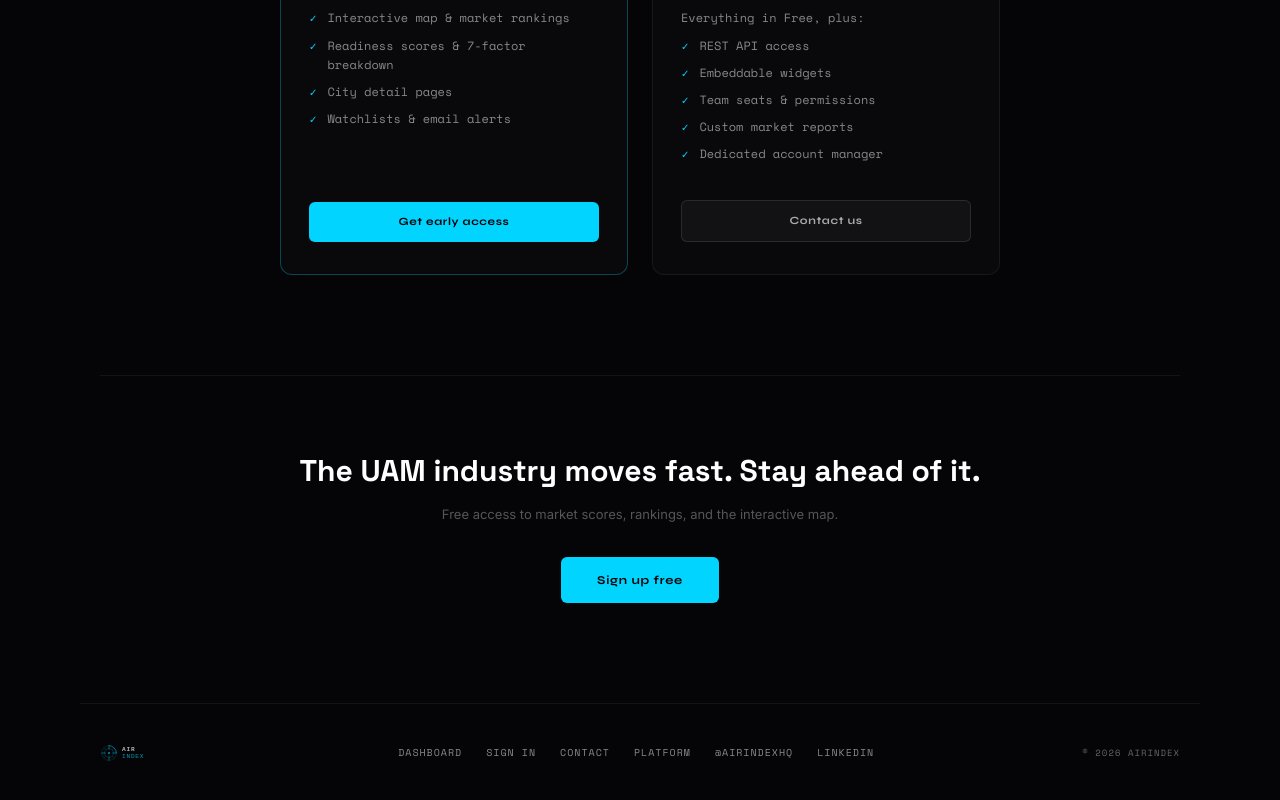
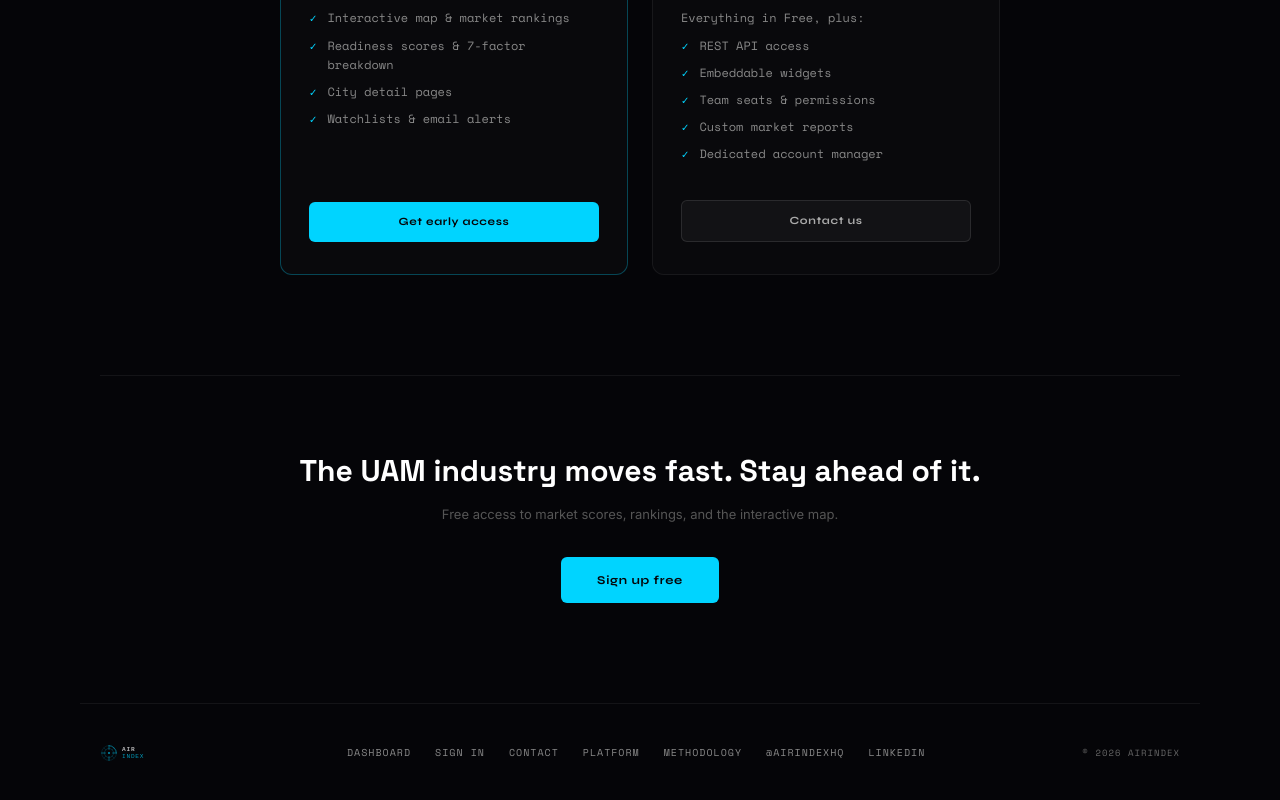
Before and after one commit to Xdrum1/airgrid, a Next.js app: page / in a window 1280 px wide. Shown: the part 3827-4627 px from the top of the page. Built offline with nearby package versions, Linux system fonts and the light colour scheme; no server answers; the database is empty.

Commit message:
Add methodology links to dashboard header and landing footer
One-click access from anywhere on the platform: METHODOLOGY in
the dashboard top nav (desktop) and landing page footer.

```diff
--- a/src/app/(landing)/page.tsx
+++ b/src/app/(landing)/page.tsx
@@ -1250,6 +1250,12 @@ export default async function LandingPage() {
             >
               PLATFORM
             </a>
+            <Link
+              href="/methodology"
+              style={{ color: "#888", fontSize: 10, letterSpacing: 1, textDecoration: "none" }}
+            >
+              METHODOLOGY
+            </Link>
             <a
               href="https://x.com/AirIndexHQ"
               target="_blank"
--- a/src/components/DashboardHeader.tsx
+++ b/src/components/DashboardHeader.tsx
@@ -74,6 +74,23 @@ export default function DashboardHeader({
             {s.label}
           </span>
         ))}
+        {!isMobile && (
+          <Link
+            href="/methodology"
+            style={{
+              color: "#555",
+              fontSize: 9,
+              letterSpacing: 1,
+              textDecoration: "none",
+              opacity: 0.7,
+              transition: "opacity 0.15s",
+            }}
+            onMouseEnter={(e) => (e.currentTarget.style.opacity = "1")}
+            onMouseLeave={(e) => (e.currentTarget.style.opacity = "0.7")}
+          >
+            METHODOLOGY
+          </Link>
+        )}
         {isAdmin && (
           <Link
             href="/admin/review"
```
